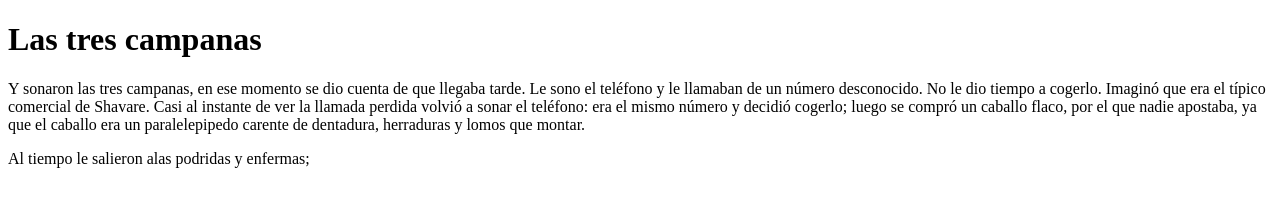
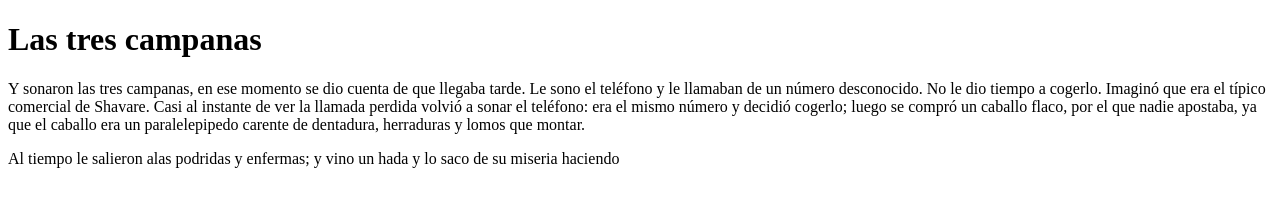
Before and after one commit to m4ur7/Juego, a plain HTML site: page index.html in a window 1280 px wide. Drawn offline with Linux system fonts and the light colour scheme.

Commit message:
Update index.html

```diff
--- a/index.html
+++ b/index.html
@@ -14,7 +14,7 @@
         el típico comercial de Shavare. Casi al instante de ver la llamada perdida volvió a sonar el teléfono: era el
         mismo número y decidió cogerlo; luego se compró un caballo flaco, por el que nadie apostaba,
         ya que el caballo era un paralelepipedo carente de dentadura, herraduras y lomos que montar.</p>
-    <p>Al tiempo le salieron alas podridas y enfermas; </p>
+    <p>Al tiempo le salieron alas podridas y enfermas; y vino un hada y lo saco de su miseria haciendo </p>
 
 
 
```
